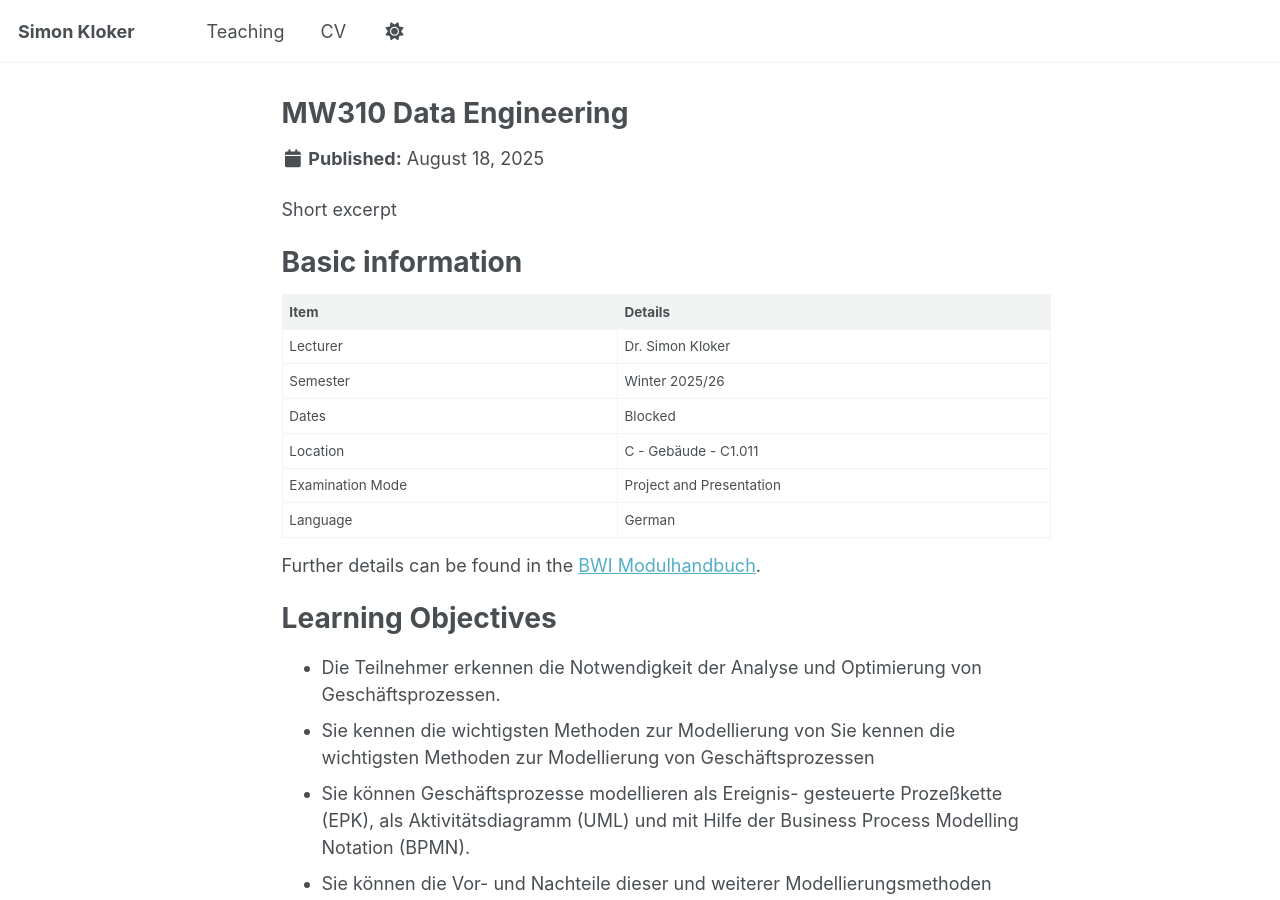
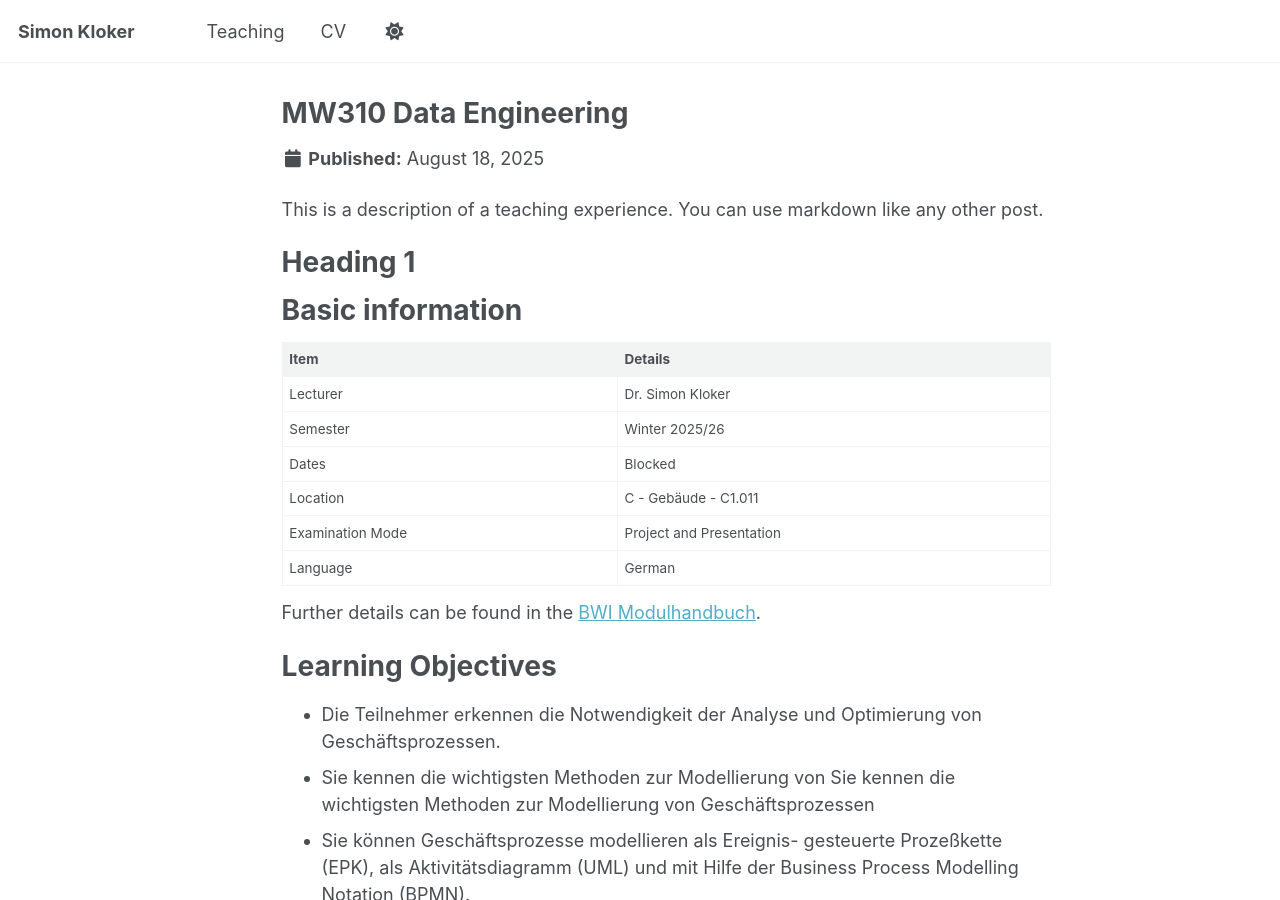
Before and after one commit to simon-kloker/simon-kloker.github.io, a Jekyll site: the page built from _teaching_hgw/2025-ws/mw210/course_outline.md, in a window 1280 px wide and 900 px high. Built offline with Jekyll 4.4.1, drawn with Linux system fonts in a browser that asks for light colours; a script that is not in the unit is left out.

Commit message:
what about now?

```diff
--- a/_teaching_hgw/2025-ws/mw210/course_outline.md
+++ b/_teaching_hgw/2025-ws/mw210/course_outline.md
@@ -9,7 +9,11 @@
   - /mw310/
   - /mw310/course_outline.html
 ---
-Short excerpt
+
+This is a description of a teaching experience. You can use markdown like any other post.
+
+Heading 1
+======
 
 Basic information
 ======
```
